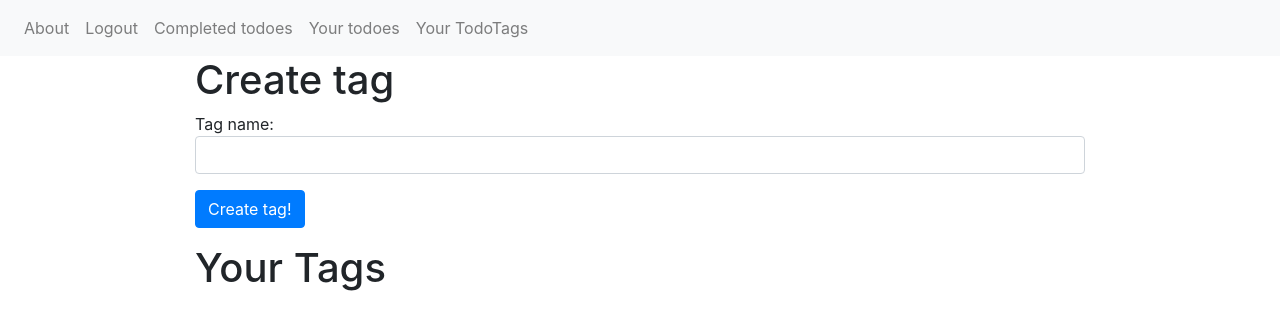
After one commit to ondreydem/todl, a Django app: page /todoes/edit_tags/ in a window 1280 px wide. The commit adds this page. Shown: the top 330 px of the page. Run offline with Django 4.2, Linux system fonts and the light colour scheme; data comes from the database, SQL or seed files in the repository; both versions use the stored data as it was after the commit; some libraries are stand-ins or nearby versions.

Commit message:
Complete Tags CRUD

```diff
--- a/todl/todolist/forms.py
+++ b/todl/todolist/forms.py
@@ -1,8 +1,10 @@
 from django import forms
-from .models import User
+from .models import User, TodoTags
 from django.contrib.auth import authenticate
-from django.http import HttpResponse
 from django.utils import timezone
+
+
+# from .utils import tags
 
 
 class RegisterForm(forms.ModelForm):
@@ -53,6 +55,13 @@ class LoginForm(forms.Form):
         return cd
 
 
+ch = [
+    ('blue', 'Blue'),
+    ('green', 'Green'),
+    ('black', 'Black'),
+]
+
+
 class AddingTodoForm(forms.Form):
     title = forms.CharField(label='Title',
                             max_length=200,
@@ -60,6 +69,15 @@ class AddingTodoForm(forms.Form):
                             widget=forms.TextInput(attrs={'class': 'form-control'}))
     timestamp_todo = forms.DateTimeField(label='Todo deadline',
                                          widget=forms.SelectDateWidget(attrs={'class': 'form-control'}))
+    tag = forms.MultipleChoiceField(label='Choose tags',
+                                    required=False,
+                                    widget=forms.CheckboxSelectMultiple)
+
+    def __init__(self, *args, **kwargs):
+        self.user = kwargs.pop('user')
+        super().__init__(*args, **kwargs)
+        tags = [(tag.tag_name, tag.tag_name) for tag in TodoTags.objects.filter(user_id=self.user.id)]
+        self.fields['tag'].choices = tags
 
     def clean(self):
         cd = super(AddingTodoForm, self).clean()
@@ -80,3 +98,16 @@ class EditTodoForm(forms.Form):
                            widget=forms.Textarea(attrs={'class': 'form-control'}))
     timestamp_todo = forms.DateTimeField(label='Todo deadline',
                                          widget=forms.SelectDateWidget(attrs={'class': 'form-control'}))
+    tag = forms.MultipleChoiceField(label='Choose tags',
+                                    required=False,
+                                    widget=forms.CheckboxSelectMultiple)
+
+    def __init__(self, *args, **kwargs):
+        self.user = kwargs.pop('user')
+        super().__init__(*args, **kwargs)
+        tags = [(tag.tag_name, tag.tag_name) for tag in TodoTags.objects.filter(user_id=self.user.id)]
+        self.fields['tag'].choices = tags
+
+
+class CreateTagForm(forms.Form):
+    tag_name = forms.CharField(label='Tag name', widget=forms.TextInput(attrs={'class': 'form-control'}))
--- /dev/null
+++ b/todl/todolist/templates/todolist/edit_tags.html
@@ -0,0 +1,49 @@
+{% extends 'todolist/base.html' %}
+
+{% block content %}
+<h1>Create tag</h1>
+<form action="{% url 'edit_tags' %}" method="post">
+    {% csrf_token %}
+    {% if errors %}
+    <div class="alert alert-danger" role="alert">{{ errors }}</div>
+    {% endif %}
+
+    {% for f in form %}
+    <p>{{f.label}}: {{f}}</p>
+    {% endfor %}
+    <p><input type="submit" value="Create tag!" class="btn btn-primary"></p>
+</form>
+
+<h1>Your Tags</h1>
+<table class="table table-sm">
+    <tbody>
+    {% if tags %}
+    {% for tag in tags %}
+    <tr>
+        <th scope="col">{{tag.tag_name}}</th>
+        <th>
+        {% if tag.todo_set.all %}
+        {% for todo in tag.todo_set.all %}
+            <a href="{% url 'todo' todo.pk %}">{{ todo.title }},</a>
+        {% endfor %}
+        {% endif %}
+        </th>
+        <th scope="col">
+            <form action="{% url 'edit_tags' %}" method="get" name="edit_tags">
+                <button type="submit" class="btn btn-outline-info btn-sm" name="edit">Edit</button>
+                <input type="hidden" value="{{tag.id}}" name="tag_id">
+            </form>
+        </th>
+        <th scope="col">
+            <form action="{% url 'delete_tag' %}" method="post">
+                {% csrf_token %}
+                <button type="submit" class="btn btn-outline-danger btn-sm" name="remove_todo">Delete</button>
+                <input type="hidden" value="{{tag.id}}" name="tag_id">
+            </form>
+        </th>
+    </tr>
+    {% endfor %}
+    {% endif %}
+    </tbody>
+</table>
+{% endblock %}
--- a/todl/todolist/urls.py
+++ b/todl/todolist/urls.py
@@ -17,4 +17,6 @@ urlpatterns = [
     path('todoes/todo/<int:todo_id>/edit_todo/', EditTodo.as_view(), name='edit_todo'),
     path('todoes/completed_todoes/', CompleteTodoesPage.as_view(), name='completed_todoes'),
     path('todoes/todo/<int:todo_id>/', TodoPage.as_view(), name='todo'),
+    path('todoes/edit_tags/', EditTags.as_view(), name='edit_tags'),
+    path('todoes/delete_tag/', DeleteTag.as_view(), name='delete_tag'),
 ]
--- a/todl/todolist/utils.py
+++ b/todl/todolist/utils.py
@@ -12,6 +12,7 @@ class DataMixin:
                    {'title': 'Logout', 'url_name': 'logout'},
                    {'title': 'Completed todoes', 'url_name': 'completed_todoes'},
                    {'title': 'Your todoes', 'url_name': 'todoes'},
+                   {'title': 'Your TodoTags', 'url_name': 'edit_tags'}
                    # {'title': 'Edit Profile', 'url_name': 'edit'},
                    ]
 
--- a/todl/todolist/views.py
+++ b/todl/todolist/views.py
@@ -5,7 +5,7 @@ from django.contrib.auth.mixins import LoginRequiredMixin
 from django.utils import timezone
 
 from .utils import DataMixin
-from .forms import RegisterForm, LoginForm, AddingTodoForm, EditTodoForm
+from .forms import RegisterForm, LoginForm, AddingTodoForm, EditTodoForm, CreateTagForm
 from .models import User, Todo, TodoTags
 
 
@@ -98,9 +98,9 @@ class TodoesPage(View, DataMixin, LoginRequiredMixin):
     title = 'Todoes page'
 
     def get(self, request, errors=None):
-        form = AddingTodoForm()
+        form = AddingTodoForm(user=request.user)
         user = request.user
-        todoes = Todo.objects.filter(user_id=user.id, status=False).order_by('-timestamp_todo')
+        todoes = Todo.objects.filter(user_id=user.id, status=False).order_by('timestamp_todo')
         return render(request, self.template_name, {'menu': self.logged_menu,
                                                     'title': self.title,
                                                     'form': form,
@@ -108,7 +108,8 @@ class TodoesPage(View, DataMixin, LoginRequiredMixin):
                                                     'errors': errors})
 
     def post(self, request):
-        form = AddingTodoForm(request.POST)
+        # Add tag adding playwords
+        form = AddingTodoForm(request.POST, user=request.user)
         user = request.user
         if form.is_valid():
             cd = form.cleaned_data
@@ -116,6 +117,10 @@ class TodoesPage(View, DataMixin, LoginRequiredMixin):
                                        timestamp_todo=cd.get('timestamp_todo'),
                                        user_id=user.id)
             todo.save()
+            if cd.get('tag'):
+                for t in cd.get('tag'):
+                    tag = TodoTags.objects.filter(user_id=user.id).get(tag_name=t)
+                    todo.tags.add(tag)
         return self.get(request, form.errors)
 
 
@@ -133,9 +138,12 @@ class EditTodo(View, LoginRequiredMixin, DataMixin):
 
     def get(self, request, todo_id):
         todo = Todo.objects.get(id=todo_id)
-        form = EditTodoForm(initial={'title': todo.title,
+        tags = [tag.tag_name for tag in todo.tags.all()]
+        form = EditTodoForm(user=request.user,
+                            initial={'title': todo.title,
                                      'body': todo.body,
-                                     'timestamp_todo': todo.timestamp_todo})
+                                     'timestamp_todo': todo.timestamp_todo,
+                                     'tag': tags})
         return render(request, self.template_name, {'menu': self.logged_menu,
                                                     'title': self.title,
                                                     'form': form,
@@ -144,9 +152,14 @@ class EditTodo(View, LoginRequiredMixin, DataMixin):
     def post(self, request, todo_id):
         todo_id = request.POST.get('todo_id')
         todo = Todo.objects.get(id=todo_id)
-        form = EditTodoForm(request.POST)
+        form = EditTodoForm(request.POST, user=request.user)
         if form.is_valid() and form.has_changed():
             cd = form.cleaned_data
+            for tag in TodoTags.objects.filter(user_id=request.user.id):
+                if tag.tag_name in cd.get('tag'):
+                    todo.tags.add(tag)
+                else:
+                    todo.tags.remove(tag)
             todo.title = cd.get('title')
             todo.body = cd.get('body')
             todo.timestamp_todo = cd.get('timestamp_todo')
@@ -180,7 +193,49 @@ class CompleteTodoesPage(View, DataMixin, LoginRequiredMixin):
     title = 'Complete todoes'
 
     def get(self, request):
-        compl_todoes = Todo.objects.filter(user_id=request.user.id, status=True).order_by('-timestamp_done')
+        compl_todoes = Todo.objects.filter(user_id=request.user.id, status=True).order_by('timestamp_done')
         return render(request, self.template_name, {'menu': self.logged_menu,
                                                     'title': self.title,
                                                     'todoes': compl_todoes})
+
+
+# class AddTagTodo(View, DataMixin, LoginRequiredMixin):
+#     # maybe don't need
+#     pass
+#
+#
+# class RemoveTagTodo(View, DataMixin, LoginRequiredMixin):
+#     pass
+
+
+# class CreateTag(View, DataMixin, LoginRequiredMixin):
+#     pass
+
+
+class EditTags(View, DataMixin, LoginRequiredMixin):
+    template_name = 'todolist/edit_tags.html'
+    title = 'Edit tags'
+
+    def get(self, request):
+        form = CreateTagForm()
+        tags = TodoTags.objects.filter(user_id=request.user.id)
+        return render(request, self.template_name, {'menu': self.logged_menu,
+                                                    'title': self.title,
+                                                    'form': form,
+                                                    'tags': tags})
+
+    def post(self, request):
+        form = CreateTagForm(request.POST)
+        if form.is_valid():
+            cd = form.cleaned_data
+            tag = TodoTags.objects.create(tag_name=cd.get('tag_name'), user_id=request.user)
+            tag.save()
+            return self.get(request)
+
+
+class DeleteTag(View, LoginRequiredMixin):
+    def post(self, request):
+        tag_id = request.POST.get('tag_id')
+        tag = TodoTags.objects.get(id=tag_id)
+        tag.delete()
+        return redirect('edit_tags')
```
Also changed, not shown: todl/todolist/models.py (+6 -5 lines), todl/todolist/templates/todolist/todo.html (+21 -7 lines), todl/todolist/templates/todolist/todoes.html (+7 -0 lines), todl/db.sqlite3, todl/todolist/migrations/0005_todotags_todo.py (added), todl/todolist/migrations/0006_remove_todotags_todo_todo_todo.py (added), todl/todolist/migrations/0007_rename_todo_todo_tags.py (added).
